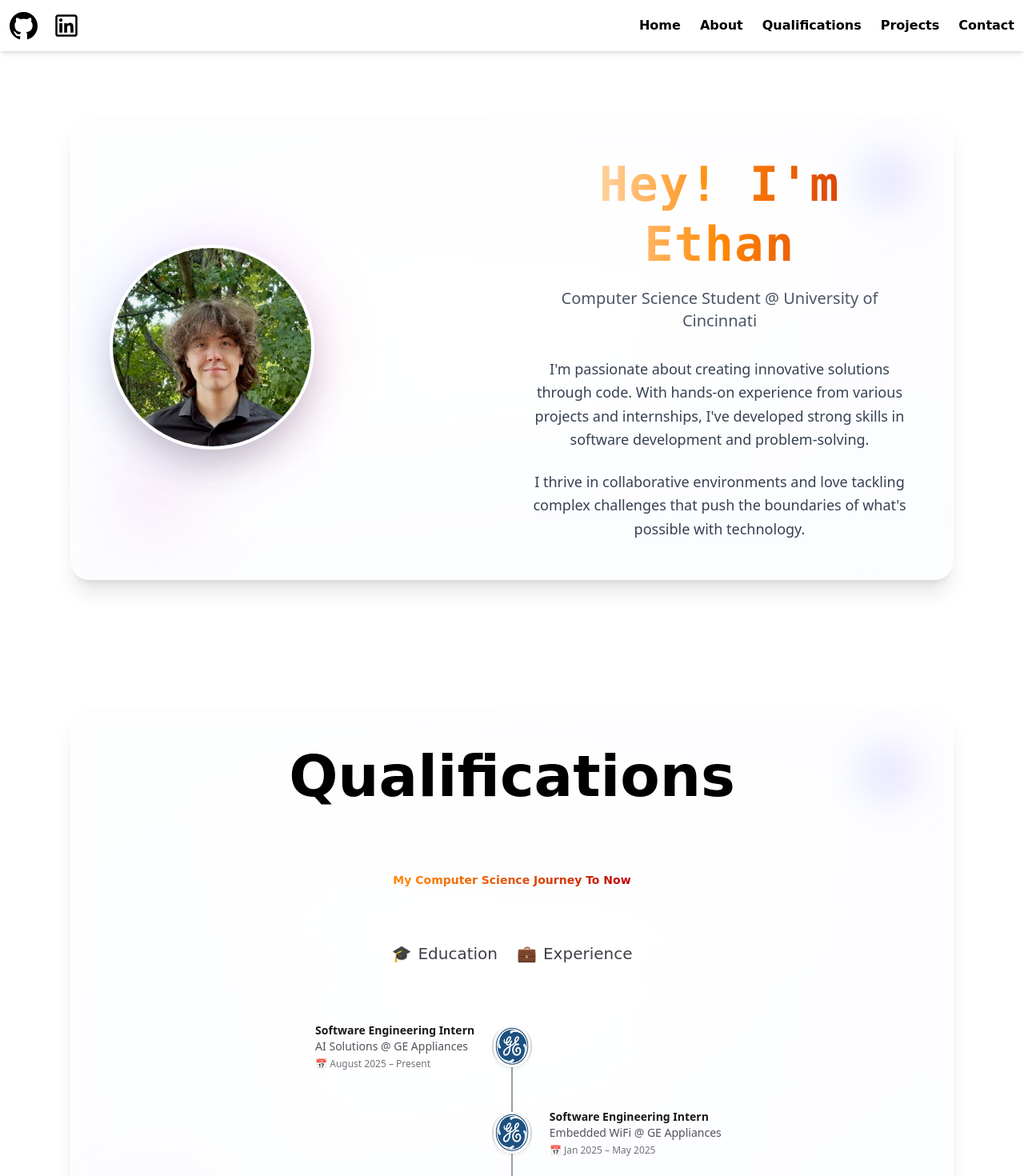
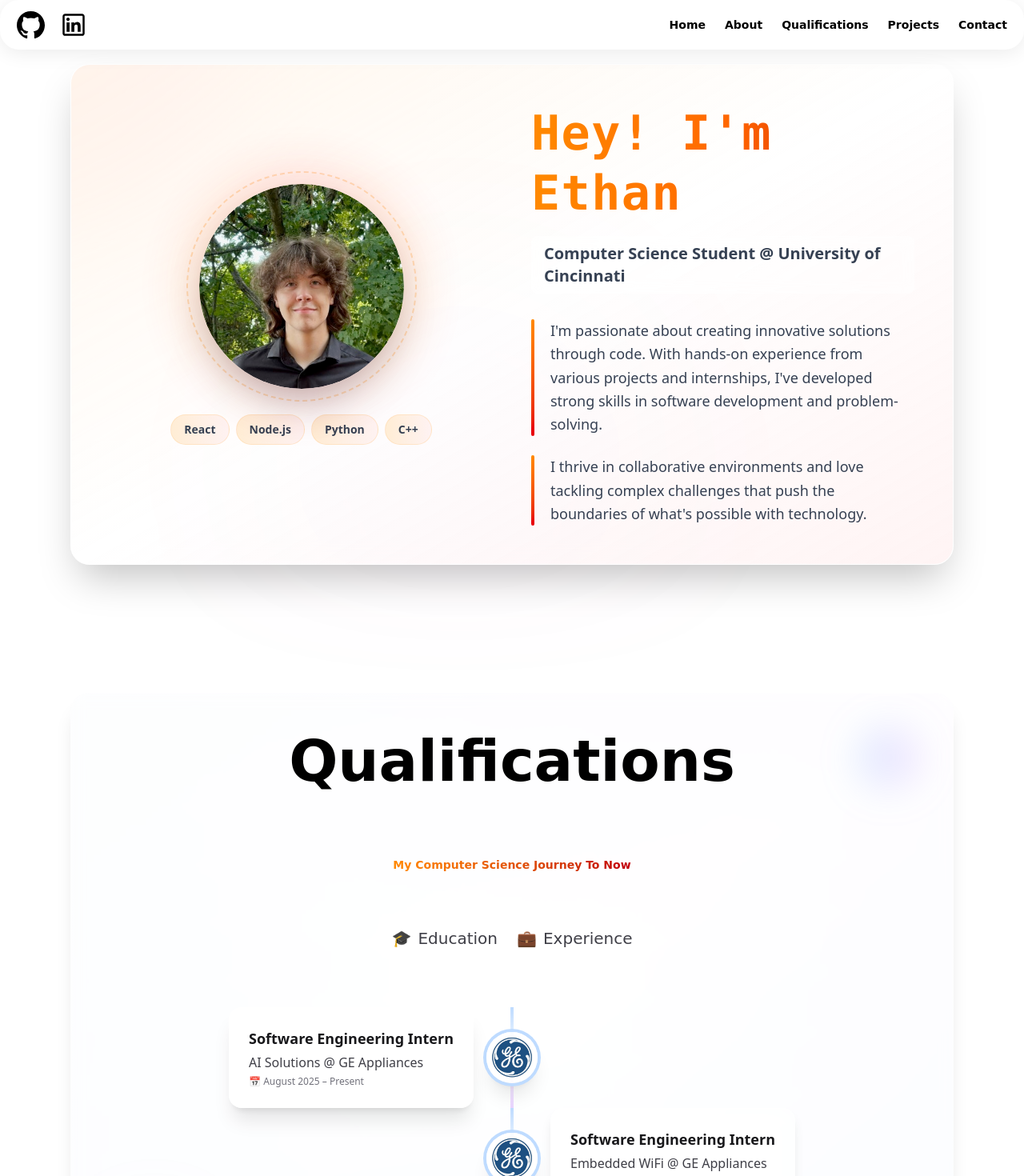
Before and after one commit to ethantiller/ethan-portfolio, a React (Vite) app: page / in a window 1280 px wide. Shown: the top 1470 px of the page at 80% size. Built offline with nearby package versions, Linux system fonts and the light colour scheme.

Commit message:
Add liquid glass, change styling to about

```diff
--- a/src/components/About.jsx
+++ b/src/components/About.jsx
@@ -38,31 +38,90 @@ function useHackerText(text, duration = 10000, interval = 50) {
 
 export default function About() {
     const hackerText = useHackerText(HACKER_TEXT, 1200, 30);
+    const [mousePosition, setMousePosition] = useState({ x: 0, y: 0 });
+
+    useEffect(() => {
+        const handleMouseMove = (e) => {
+            const rect = document.getElementById('about').getBoundingClientRect();
+            setMousePosition({
+                x: e.clientX - rect.left,
+                y: e.clientY - rect.top
+            });
+        };
+
+        const aboutSection = document.getElementById('about');
+        aboutSection?.addEventListener('mousemove', handleMouseMove);
+        return () => aboutSection?.removeEventListener('mousemove', handleMouseMove);
+    }, []);
+
     return (
-        <div id="about" className="w-full max-w-6xl mx-auto py-20 px-6">
-            {/* Background with subtle gradient */}
+        <div id="about" className="relative w-full max-w-6xl mx-auto py-20 px-6">
+            {/* Animated gradient background */}
+            <motion.div
+                className="absolute inset-0 opacity-20 blur-3xl"
+                animate={{
+                    background: [
+                        'radial-gradient(circle at 20% 50%, rgba(59, 130, 246, 0.15) 0%, transparent 50%)',
+                        'radial-gradient(circle at 80% 50%, rgba(168, 85, 247, 0.15) 0%, transparent 50%)',
+                        'radial-gradient(circle at 50% 80%, rgba(236, 72, 153, 0.15) 0%, transparent 50%)',
+                        'radial-gradient(circle at 20% 50%, rgba(59, 130, 246, 0.15) 0%, transparent 50%)'
+                    ]
+                }}
+                transition={{ duration: 8, repeat: Infinity, ease: "linear" }}
+            />
+
             <div className="relative">
-                <div className="absolute inset-0 bg-gradient-to-br from-slate-50 via-white to-blue-50 rounded-3xl opacity-70"></div>
-                <div className="absolute inset-0 bg-gradient-to-tr from-blue-100/20 via-transparent to-purple-100/20 rounded-3xl"></div>
-
-                <div className="relative bg-white/60 backdrop-blur-sm rounded-3xl border border-white/20 shadow-xl overflow-hidden">
-                    {/* Floating orbs for visual interest */}
-                    <div className="absolute top-10 right-10 w-20 h-20 bg-gradient-to-r from-blue-400/20 to-purple-400/20 rounded-full blur-xl"></div>
-                    <div className="absolute bottom-10 left-10 w-32 h-32 bg-gradient-to-r from-purple-400/10 to-pink-400/10 rounded-full blur-2xl"></div>
+                {/* Main card with glassmorphism */}
+                <motion.div
+                    className="relative bg-white/40 backdrop-blur-md rounded-3xl border border-white/30 shadow-2xl overflow-hidden"
+                    initial={{ opacity: 0, y: 50 }}
+                    animate={{ opacity: 1, y: 0 }}
+                    transition={{ duration: 0.8 }}
+                >
+                    {/* Animated mesh gradient overlay */}
+                    <div className="absolute inset-0 opacity-20">
+                        <div className="absolute top-0 left-0 w-full h-full bg-gradient-to-br from-orange-200 via-transparent to-red-200"></div>
+                        <motion.div
+                            className="absolute w-96 h-96 rounded-full bg-gradient-to-r from-orange-300/40 to-red-300/40 blur-3xl"
+                            animate={{
+                                x: [mousePosition.x - 192, mousePosition.x - 192],
+                                y: [mousePosition.y - 192, mousePosition.y - 192],
+                            }}
+                            transition={{ type: "spring", damping: 30, stiffness: 100 }}
+                        />
+                    </div>
 
                     <div className="relative p-12">
-                        <div className="grid lg:grid-cols-2 gap-8 items-center">
+                        <div className="grid lg:grid-cols-2 gap-12 items-center">
                             {/* Left Column - Profile */}
                             <motion.div
-                                className="flex flex-col items-center lg:items-start space-y-8"
+                                className="flex flex-col items-center justify-center space-y-8"
                                 initial={{ opacity: 0, x: -50 }}
-                                animate={{ opacity: 1, x: 0 }}
+                                whileInView={{ opacity: 1, x: 0 }}
+                                viewport={{ once: true }}
                                 transition={{ duration: 0.8 }}
                             >
-                                {/* Enhanced Profile Picture */}
+                                {/* Enhanced Profile Picture with rings */}
                                 <div className="relative">
+                                    {/* Animated rings */}
                                     <motion.div
-                                        className="relative w-64 h-64"
+                                        className="absolute inset-0 w-72 h-72 -left-4 -top-4"
+                                        animate={{ rotate: 360 }}
+                                        transition={{ duration: 20, repeat: Infinity, ease: "linear" }}
+                                    >
+                                        <div className="absolute inset-0 rounded-full border-2 border-dashed border-orange-300/40"></div>
+                                    </motion.div>
+
+                                    <motion.div
+                                        className="absolute inset-0 w-72 h-72 -left-4 -top-4"
+                                        animate={{ rotate: -360 }}
+                                        transition={{ duration: 15, repeat: Infinity, ease: "linear" }}
+                                    >
+                                        <div className="absolute inset-8 rounded-full border-2 border-dotted border-red-300/40"></div>
+                                    </motion.div>
+
+                                    <motion.div
+                                        className="relative w-64 h-64 z-10"
                                         animate={{
                                             y: [0, -10, 0],
                                         }}
@@ -72,77 +131,145 @@ export default function About() {
                                             ease: "easeInOut"
                                         }}
                                     >
-                                        {/* Glowing background */}
-                                        <div className="absolute inset-0 bg-gradient-to-r from-blue-500/20 via-purple-500/20 to-pink-500/20 rounded-full blur-2xl"></div>
+                                        {/* Glow effect */}
+                                        <div className="absolute inset-0 bg-gradient-to-r from-orange-500/30 via-red-500/30 to-orange-500/30 rounded-full blur-2xl animate-pulse"></div>
 
-                                        {/* Main image container */}
+                                        {/* Image container with gradient border */}
                                         <motion.div
-                                            className="relative w-full h-full rounded-full overflow-hidden border-4 border-white shadow-2xl"
+                                            className="relative w-full h-full rounded-full overflow-hidden shadow-2xl"
                                             whileHover={{ scale: 1.05 }}
                                             transition={{ duration: 0.3 }}
                                         >
+                                            {/* Gradient border */}
+                                            <div className="absolute rounded-full">
+                                                <div className="w-full h-full rounded-full overflow-hidden bg-white">
                                                     <img
                                                         src="/ethan-headshot.png"
                                                         alt="Ethan Tiller"
                                                         className="w-full h-full object-cover"
                                                     />
+                                                </div>
+                                            </div>
 
-                                            {/* Overlay gradient */}
-                                            <div className="absolute inset-0 bg-gradient-to-tr from-transparent via-transparent to-white/10"></div>
+                                            {/* Shine effect on hover */}
+                                            <motion.div
+                                                className="absolute inset-0 bg-gradient-to-tr from-transparent via-white/20 to-transparent"
+                                                initial={{ x: '-100%', y: '-100%' }}
+                                                whileHover={{ x: '100%', y: '100%' }}
+                                                transition={{ duration: 0.6 }}
+                                            />
+                                        </motion.div>
                                     </motion.div>
 
+                                    {/* Floating particles */}
+                                    {[...Array(6)].map((_, i) => (
+                                        <motion.div
+                                            key={i}
+                                            className="absolute w-2 h-2 bg-gradient-to-r from-orange-400 to-red-400 rounded-full"
+                                            style={{
+                                                left: `${50 + 40 * Math.cos((i * Math.PI * 2) / 6)}%`,
+                                                top: `${50 + 40 * Math.sin((i * Math.PI * 2) / 6)}%`,
+                                            }}
+                                            animate={{
+                                                y: [0, -20, 0],
+                                                opacity: [0.3, 1, 0.3],
+                                                scale: [1, 1.5, 1]
+                                            }}
+                                            transition={{
+                                                duration: 3,
+                                                repeat: Infinity,
+                                                delay: i * 0.5,
+                                                ease: "easeInOut"
+                                            }}
+                                        />
+                                    ))}
+                                </div>
+
+                                <motion.div
+                                    className="flex flex-wrap gap-2 justify-center"
+                                    initial={{ opacity: 0, y: 20 }}
+                                    whileInView={{ opacity: 1, y: 0 }}
+                                    viewport={{ once: true }}
+                                    transition={{ duration: 0.8, delay: 0.4 }}
+                                >
+                                    {['React', 'Node.js', 'Python', 'C++'].map((tech, i) => (
+                                        <motion.span
+                                            key={tech}
+                                            className="px-4 py-2 bg-gradient-to-r from-orange-100 to-red-50 rounded-full text-sm font-semibold text-gray-700 border border-orange-200/50"
+                                            whileHover={{ scale: 1.1, y: -2 }}
+                                            transition={{ type: "spring", stiffness: 300, damping: 20 }}
+                                            >
+                                            {tech}
+                                        </motion.span>
+                                    ))}
                                 </motion.div>
-                                </div>
                             </motion.div>
 
                             {/* Right Column - Content */}
                             <motion.div
-                                className="space-y-8 text-center"
+                                className="flex flex-col justify-center space-y-8"
                                 initial={{ opacity: 0, x: 50 }}
-                                animate={{ opacity: 1, x: 0 }}
+                                whileInView={{ opacity: 1, x: 0 }}
+                                viewport={{ once: true }}
                                 transition={{ duration: 0.8, delay: 0.2 }}
                             >
-                                {/* Main heading */}
+                                {/* Main heading with enhanced styling */}
                                 <div className="space-y-4">
                                     <motion.h1
-                                        className="text-5xl lg:text-6xl font-bold bg-gradient-to-r via-orange-400 to-red-700 bg-clip-text text-transparent leading-tight font-mono tracking-wide"
+                                        className="text-5xl lg:text-6xl font-bold bg-gradient-to-r from-orange-400 via-orange-500 to-red-700 bg-clip-text text-transparent leading-tight font-mono tracking-wide"
                                         initial={{ opacity: 0, y: 30 }}
-                                        animate={{ opacity: 1, y: 0 }}
+                                        whileInView={{ opacity: 1, y: 0 }}
+                                        viewport={{ once: true }}
                                         transition={{ duration: 0.8, delay: 0.4 }}
                                     >
                                         {hackerText}
                                     </motion.h1>
+
                                     <motion.div
-                                        className="text-xl text-gray-600 font-medium"
+                                        className="relative inline-block"
                                         initial={{ opacity: 0, y: 20 }}
-                                        animate={{ opacity: 1, y: 0 }}
+                                        whileInView={{ opacity: 1, y: 0 }}
+                                        viewport={{ once: true }}
                                         transition={{ duration: 0.8, delay: 0.5 }}
                                     >
+                                        <div className="absolute"></div>
+                                        <div className="text-xl text-gray-700 font-semibold px-4 py-2 bg-white/60 backdrop-blur-sm rounded-lg">
                                             Computer Science Student @ University of Cincinnati
+                                        </div>
                                     </motion.div>
                                 </div>
 
-                                {/* Description */}
+                                {/* Description with enhanced styling */}
                                 <motion.div
                                     className="space-y-6"
                                     initial={{ opacity: 0, y: 30 }}
-                                    animate={{ opacity: 1, y: 0 }}
+                                    whileInView={{ opacity: 1, y: 0 }}
+                                    viewport={{ once: true }}
                                     transition={{ duration: 0.8, delay: 0.6 }}
                                 >
-                                    <p className="text-lg text-gray-700 leading-relaxed">
+                                    <div className="relative">
+                                        <div className="absolute left-0 top-0 bottom-0 w-1 bg-gradient-to-b from-orange-400 to-red-600 rounded-full"></div>
+                                        <p className="text-lg text-gray-700 leading-relaxed pl-6">
                                             I'm passionate about creating innovative solutions through code.
                                             With hands-on experience from various projects and internships,
                                             I've developed strong skills in software development and problem-solving.
                                         </p>
-                                    <p className="text-lg text-gray-700 leading-relaxed">
+                                    </div>
+
+                                    <div className="relative">
+                                        <div className="absolute left-0 top-0 bottom-0 w-1 bg-gradient-to-b from-orange-400 to-red-600 rounded-full"></div>
+                                        <p className="text-lg text-gray-700 leading-relaxed pl-6">
                                             I thrive in collaborative environments and love tackling complex
                                             challenges that push the boundaries of what's possible with technology.
                                         </p>
+                                    </div>
                                 </motion.div>
+
+
                             </motion.div>
                         </div>
                     </div>
-                </div>
+                </motion.div>
             </div>
         </div>
     );
--- a/src/components/Navbar.jsx
+++ b/src/components/Navbar.jsx
@@ -1,5 +1,6 @@
 import NavbarButton from "./navbar_components/NavbarButtons";
 import Socials from "./navbar_components/Socials";
+import { liquidGlass } from "../styles";
 
 export default function Navbar() {
     const handleScroll = (id) => {
@@ -10,10 +11,12 @@ export default function Navbar() {
     };
 
     return (
-        <nav className="w-full p-3 bg-primary flex justify-between items-center shadow-md">
+        <nav
+            className="w-full px-5 py-2.5 rounded-full text-sm font-medium border border-white/10 backdrop-blur-lg shadow-md transition-all duration-300 ease-out flex flex-row items-center justify-between fixed top-0 left-0 z-50"
+            style={liquidGlass}
+        >
             <Socials />
-
-            <div className="flex gap-6">
+            <div className="flex flex-row gap-6 items-center">
                 <NavbarButton onClick={() => handleScroll("home")}>Home</NavbarButton>
                 <NavbarButton onClick={() => handleScroll("about")}>About</NavbarButton>
                 <NavbarButton onClick={() => handleScroll("qualifications")}>Qualifications</NavbarButton>
--- a/src/components/Projects.jsx
+++ b/src/components/Projects.jsx
@@ -37,7 +37,7 @@ export default function Projects() {
   ]
 
   return (
-    <div className="max-w-6xl mx-auto px-4 py-8">
+    <div id="projects" className="max-w-6xl mx-auto px-4 py-8">
       <div className="relative">
         <Swiper
           modules={[Navigation, Pagination, Autoplay]}
--- a/src/components/timeline_components/Timeline.jsx
+++ b/src/components/timeline_components/Timeline.jsx
@@ -1,34 +1,41 @@
-import clsx from "clsx";
+
 import TimelinePhoto from "./TimelinePhoto";
 
 export default function TimelineItem({ item, index }) {
     const isLeft = index % 2 === 0;
+    return (
+        <li className="relative flex w-full min-h-[120px]">
+            {/* Central vertical line */}
+            <div className="absolute left-1/2 top-0 -translate-x-1/2 w-1 bg-gradient-to-b from-blue-200 via-white to-purple-200 h-full z-0" />
 
-    return (
-        <li className="relative flex w-full items-center mb-12">
-            {/* Left column */}
-            <div className={clsx("w-1/2 flex justify-end px-6", isLeft ? "text-right" : "")}>
-                {isLeft && (
-                    <div className="inline-block text-left">
-                        <h3 className="text-sm font-semibold text-zinc-900">{item.title}</h3>
-                        <p className="text-sm text-zinc-600">{item.company}</p>
-                        <p className="mt-1 text-xs text-zinc-500">📅 {item.date}</p>
-                    </div>
-                )}
+            <div className="absolute left-1/2 top-1/2 -translate-x-1/2 -translate-y-1/2 z-10">
+                <TimelinePhoto logo={item.logo} alt={item.company} />
             </div>
 
-            <TimelinePhoto logo={item.logo} alt={item.company} />
-
-            {/* Right column */}
-            <div className={clsx("w-1/2 flex justify-start px-6", !isLeft ? "text-left" : "")}>
-                {!isLeft && (
-                    <div className="inline-block text-left">
-                        <h3 className="text-sm font-semibold text-zinc-900">{item.title}</h3>
-                        <p className="text-sm text-zinc-600">{item.company}</p>
-                        <p className="mt-1 text-xs text-zinc-500">📅 {item.date}</p>
+            {/* Card content, alternate sides to make it easier to read */}
+            {isLeft ? (
+                <>
+                    <div className="w-1/2 flex justify-end pr-12 items-center z-20">
+                        <div className="bg-white/40 backdrop-blur-xl rounded-2xl border border-white/30 shadow-xl p-6 max-w-md text-left hover:scale-[1.03] transition-transform duration-300">
+                            <h3 className="text-lg font-bold text-zinc-900 mb-1">{item.title}</h3>
+                            <p className="text-base text-zinc-700 mb-1">{item.company}</p>
+                            <p className="text-xs text-zinc-500">📅 {item.date}</p>
+                        </div>
                     </div>
-                )}
-            </div>
+                    <div className="w-1/2" />
+                </>
+            ) : (
+                <>
+                    <div className="w-1/2" />
+                    <div className="w-1/2 flex justify-start pl-12 items-center z-20">
+                        <div className="bg-white/30 backdrop-blur-lg rounded-2xl border border-white/20 shadow-lg p-6 max-w-md text-left hover:scale-[1.03] transition-transform duration-300">
+                            <h3 className="text-lg font-bold text-zinc-900 mb-1">{item.title}</h3>
+                            <p className="text-base text-zinc-700 mb-1">{item.company}</p>
+                            <p className="text-xs text-zinc-500">📅 {item.date}</p>
+                        </div>
+                    </div>
+                </>
+            )}
         </li>
     );
 }
--- a/src/components/timeline_components/TimelinePhoto.jsx
+++ b/src/components/timeline_components/TimelinePhoto.jsx
@@ -1,7 +1,7 @@
 export default function TimelinePhoto({ logo, alt = "" }) {
     return (
-        <div className="relative flex h-12 w-12 items-center justify-center rounded-full bg-white ring-2 ring-zinc-300 shadow-md z-10">
-            <img src={logo} alt={alt} className="h-13 w-13 rounded-full" />
+        <div className="relative flex h-16 w-16 items-center justify-center rounded-full bg-white/80 ring-4 ring-blue-200 shadow-xl z-10">
+            <img src={logo} alt={alt} className="h-14 w-14 rounded-full object-cover" />
         </div>
     );
 }
--- a/src/styles.js
+++ b/src/styles.js
@@ -4,3 +4,12 @@ export const colors = {
   accent: "#599692",
   secondaryTextColor: "#DFE5EC",
 }
+
+export const liquidGlass = {
+  background: 'rgba(255,255,255,0.01)',
+  backdropFilter: 'blur(16px)',
+  borderRadius: '1.5rem',
+  border: '1px solid rgba(255,255,255,0.1)',
+  boxShadow: '0 4px 24px 0 rgba(0,0,0,0.08)',
+  transition: 'all 0.3s ease-out',
+};
```
Also changed, not shown: tailwind.config.js (added, +10 -0 lines). Lines whose indentation alone changed are shown as unchanged.
